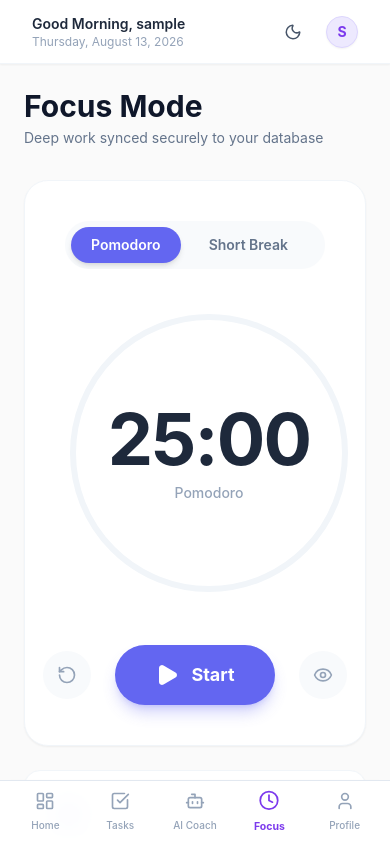
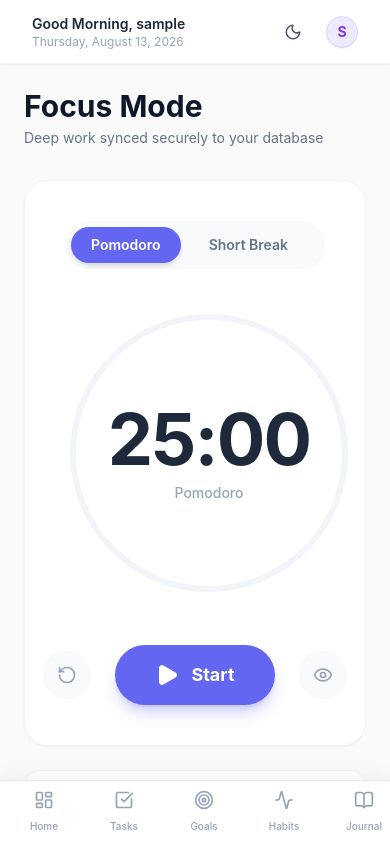
Before and after one commit to zalavadiyayash12/LifeCoach-AI, a React (Vite) app: page /focus in a window 390 px wide. Built offline with nearby package versions, Linux system fonts and the light colour scheme; no server answers; sample sign-in values are in the browser's storage.

Commit message:
add all missing options to mobile navbar and make it horizontally scrollable

```diff
--- a/src/components/MobileNavbar.jsx
+++ b/src/components/MobileNavbar.jsx
@@ -1,21 +1,38 @@
 import React from 'react';
-import { LayoutDashboard, CheckSquare, Bot, Clock, User } from 'lucide-react';
+import {
+  LayoutDashboard, CheckSquare, Bot, Clock, User,
+  Target, Activity, BookOpen, Calendar, FileText, PieChart, Heart
+} from 'lucide-react';
 import { useNavigate, useLocation } from 'react-router-dom';
 
 export default function MobileNavbar() {
   const navigate = useNavigate();
   const location = useLocation();
 
+  // Ab yahan saare options add kar diye gaye hain
   const navItems = [
     { name: 'Home', path: '/dashboard', icon: <LayoutDashboard size={20} /> },
     { name: 'Tasks', path: '/tasks', icon: <CheckSquare size={20} /> },
+    { name: 'Goals', path: '/goals', icon: <Target size={20} /> },
+    { name: 'Habits', path: '/habits', icon: <Activity size={20} /> },
+    { name: 'Journal', path: '/journal', icon: <BookOpen size={20} /> },
+    { name: 'Notes', path: '/notes', icon: <FileText size={20} /> },
+    { name: 'Calendar', path: '/calendar', icon: <Calendar size={20} /> },
+    { name: 'Finance', path: '/finance', icon: <PieChart size={20} /> },
+    { name: 'Health', path: '/health', icon: <Heart size={20} /> },
+    { name: 'Focus', path: '/focus', icon: <Clock size={20} /> },
     { name: 'AI Coach', path: '/chat', icon: <Bot size={20} /> },
-    { name: 'Focus', path: '/focus', icon: <Clock size={20} /> },
     { name: 'Profile', path: '/profile', icon: <User size={20} /> },
   ];
 
   return (
-    <div className="fixed bottom-0 left-0 right-0 z-50 bg-white/90 dark:bg-[#161B26]/90 backdrop-blur-md border-t border-slate-200 dark:border-slate-800 flex lg:hidden justify-around items-center h-16 px-2 shadow-lg">
+    <div className="fixed bottom-0 left-0 right-0 z-50 bg-white/95 dark:bg-[#161B26]/95 backdrop-blur-md border-t border-slate-200 dark:border-slate-800 flex lg:hidden items-center h-16 px-4 shadow-[0_-4px_20px_rgba(0,0,0,0.05)] overflow-x-auto gap-6 pb-safe" style={{ scrollbarWidth: 'none', msOverflowStyle: 'none' }}>
+
+      {/* Scrollbar hide karne ke liye inline style use kiya hai taaki UI clean rahe */}
+      <style dangerouslySetContent={{__html: `
+        ::-webkit-scrollbar { display: none; }
+      `}} />
+
       {navItems.map((item, index) => {
         const isActive = location.pathname === item.path;
 
@@ -23,14 +40,19 @@ export default function MobileNavbar() {
           <button
             key={index}
             onClick={() => navigate(item.path)}
-            className={`flex flex-col items-center justify-center flex-1 h-full transition-all ${
+            className={`flex flex-col items-center justify-center flex-shrink-0 transition-all duration-300 ${
               isActive
-                ? 'text-violet-600 dark:text-violet-400 font-bold scale-105'
+                ? 'text-violet-600 dark:text-violet-400 font-bold scale-110 translate-y-[-2px]'
                 : 'text-slate-400 hover:text-slate-600 dark:hover:text-slate-300 font-medium'
             }`}
+            style={{ minWidth: '3.5rem' }}
           >
             {item.icon}
-            <span className="text-[10px] mt-1">{item.name}</span>
+            <span className={`text-[10px] mt-1.5 whitespace-nowrap ${isActive ? 'font-bold' : ''}`}>
+              {item.name}
+            </span>
+            {/* Active Dot Indicator */}
+            {isActive && <div className="w-1 h-1 rounded-full bg-violet-600 dark:bg-violet-400 absolute bottom-[-8px]"></div>}
           </button>
         );
       })}
```
